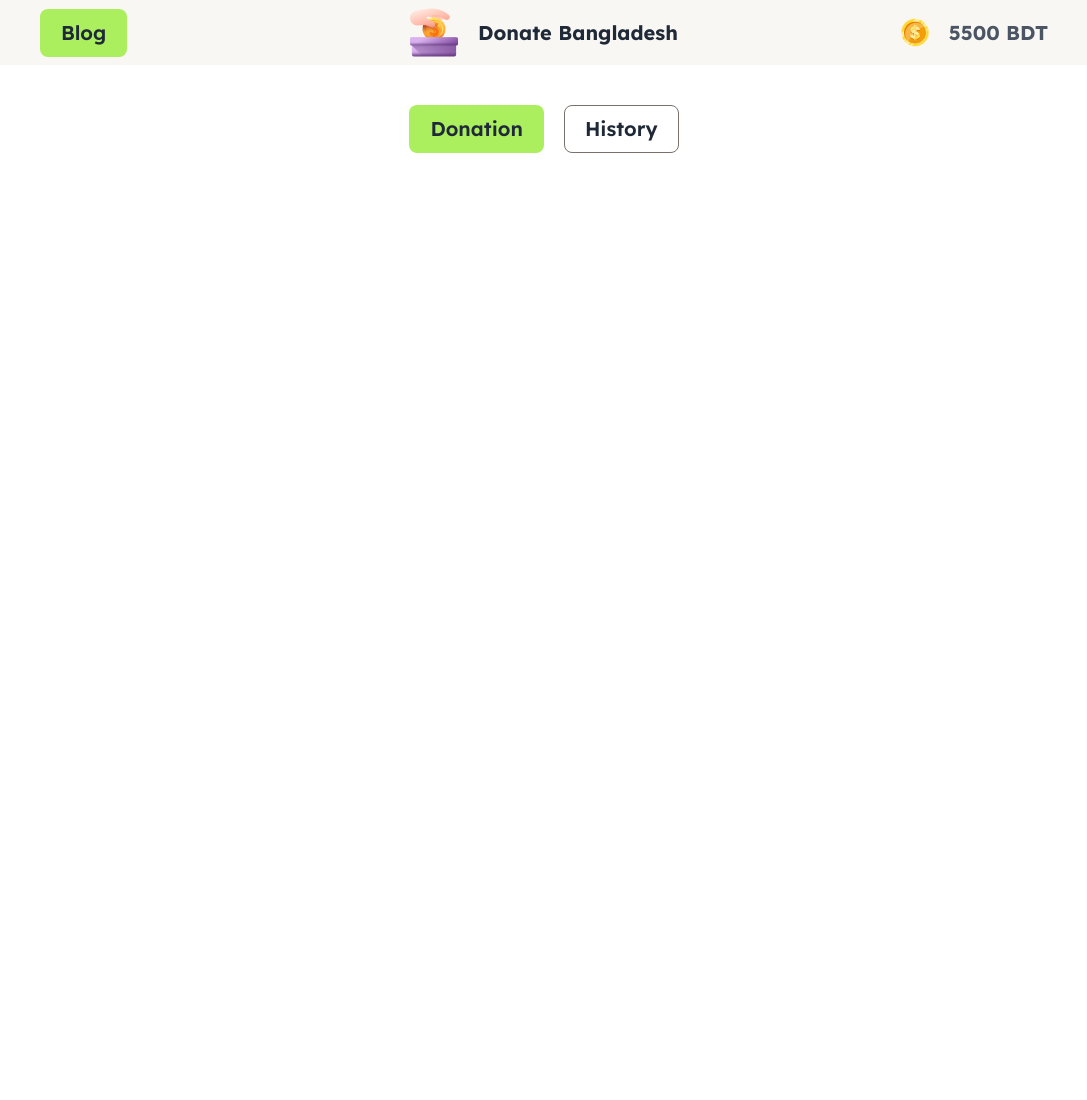
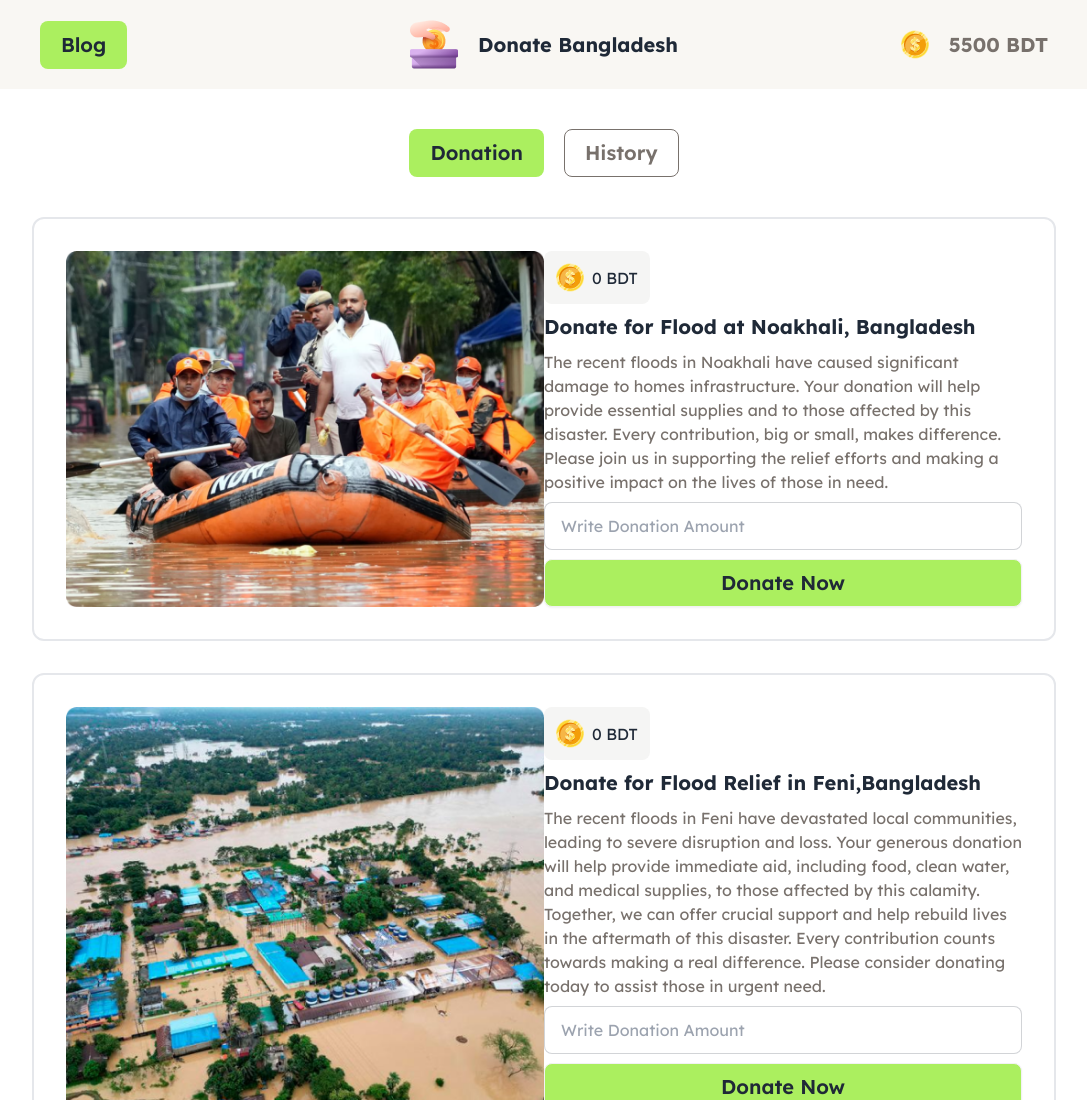
Before and after one commit to Hasnat005/donate-bangladesh, a plain HTML site: page index.html in a window 1280 px wide. Shown: the top 1100 px of the page, without its empty margins (96-1183 px from the left). Before the commit the page ends 800 px from the top, so only its background shows below. Drawn offline with nearby package versions, Linux system fonts and the light colour scheme.

Commit message:
completed the donation collection

```diff
--- a/index.html
+++ b/index.html
@@ -27,8 +27,8 @@
       </script>
 </head>
 <body class="font-lexend">
-    <div class="space-y-10">
-        <nav class="bg-[#F9F7F3]">
+    <div class="sticky top-0">
+        <nav class="bg-[#F9F7F3] py-3">
             <div class="navbar bg-base-100 w-4/5 mx-auto bg-[#F9F7F3]">
                 <div class="navbar-start">
                     <a class="btn btn-ghost text-xl bg-[#ABEF5F] px-5">Blog</a>
@@ -39,15 +39,61 @@
                 </div>
                 <div class="navbar-end space-x-5">
                     <img src="assets/coin.png" alt="">
-                    <h1 class="text-xl font-bold text-gray-600	">5500 BDT</h1>
+                    <h1 class="text-xl font-bold text-stone-500	">5500 BDT</h1>
                 </div>
               </div>
         </nav>
-        <div class="flex justify-center space-x-5">
+        <div class="flex justify-center space-x-5 backdrop-blur-sm p-10">
             <a class="btn btn-ghost text-xl bg-[#ABEF5F] px-5">Donation</a>
-            <a class="btn btn-ghost text-xl px-5 border-stone-500">History</a>
+            <a class="btn btn-ghost text-xl px-5 border-stone-500 text-stone-500">History</a>
         </div>
     </div>
-
+    <main class="w-4/5 mx-auto space-y-8 pb-20">
+        <section class="grid grid-cols-2 p-8 border-2 rounded-xl">
+            <div>
+                <img src="assets/noakhali.png" alt="">
+            </div>
+            <div class="flex flex-col justify-between ">
+                <div class="flex items-center bg-stone-100 w-fit p-3 rounded-lg space-x-2">
+                    <img src="assets/coin.png" alt="">
+                    <p>0 BDT</p>
+                </div>
+                <h1 class="text-xl font-bold">Donate for Flood at Noakhali, Bangladesh</h1>
+                <p class="text-stone-500"> The recent floods in Noakhali have caused significant damage to homes  infrastructure. Your donation will help provide essential supplies and  to those affected by this disaster. Every contribution, big or small, makes  difference. Please join us in supporting the relief efforts and making a positive impact on the lives of those in need.</p>
+                <input type="text" placeholder="Write Donation Amount" class="input input-bordered w-full" />
+                <button class="btn btn-block bg-[#ABEF5F] text-xl">Donate Now</button>
+            </div>
+        </section>
+        <section class="grid grid-cols-2 p-8 border-2 rounded-xl">
+            <div>
+                <img src="assets/feni.png" alt="">
+            </div>
+            <div class="flex flex-col justify-between ">
+                <div class="flex items-center bg-stone-100 w-fit p-3 rounded-lg space-x-2">
+                    <img src="assets/coin.png" alt="">
+                    <p>0 BDT</p>
+                </div>
+                <h1 class="text-xl font-bold">Donate for Flood Relief in Feni,Bangladesh</h1>
+                <p class="text-stone-500"> The recent floods in Feni have devastated local communities, leading to severe disruption and loss. Your generous donation will help provide immediate aid, including food, clean water, and medical supplies, to those affected by this calamity. Together, we can offer crucial support and help rebuild lives in the aftermath of this disaster. Every contribution counts towards making a real difference. Please consider donating today to assist those in urgent need.</p>
+                <input type="text" placeholder="Write Donation Amount" class="input input-bordered w-full" />
+                <button class="btn btn-block bg-[#ABEF5F] text-xl">Donate Now</button>
+            </div>
+        </section>
+        <section class="grid grid-cols-2 p-8 border-2 rounded-xl ">
+            <div>
+                <img src="assets/quota-protest.png" alt="">
+            </div>
+            <div class="flex flex-col justify-between ">
+                <div class="flex items-center bg-stone-100 w-fit p-3 rounded-lg space-x-2">
+                    <img src="assets/coin.png" alt="">
+                    <p>0 BDT</p>
+                </div>
+                <h1 class="text-xl font-bold">Aid for Injured in the Quota Movement</h1>
+                <p class="text-stone-500"> The recent Quota movement has resulted in numerous injuries and significant hardship for many individuals. Your support is crucial in providing medical assistance, rehabilitation, and necessary supplies to those affected. By contributing, you help ensure that injured individuals receive the care and support they need during this challenging time. Every donation plays a vital role in alleviating their suffering and aiding in their recovery. Please consider making a donation to support these brave individuals in their time of need.</p>
+                <input type="text" placeholder="Write Donation Amount" class="input input-bordered w-full" />
+                <button class="btn btn-block bg-[#ABEF5F] text-xl">Donate Now</button>
+            </div>
+        </section>
+    </main>
 </body>
 </html>
```
